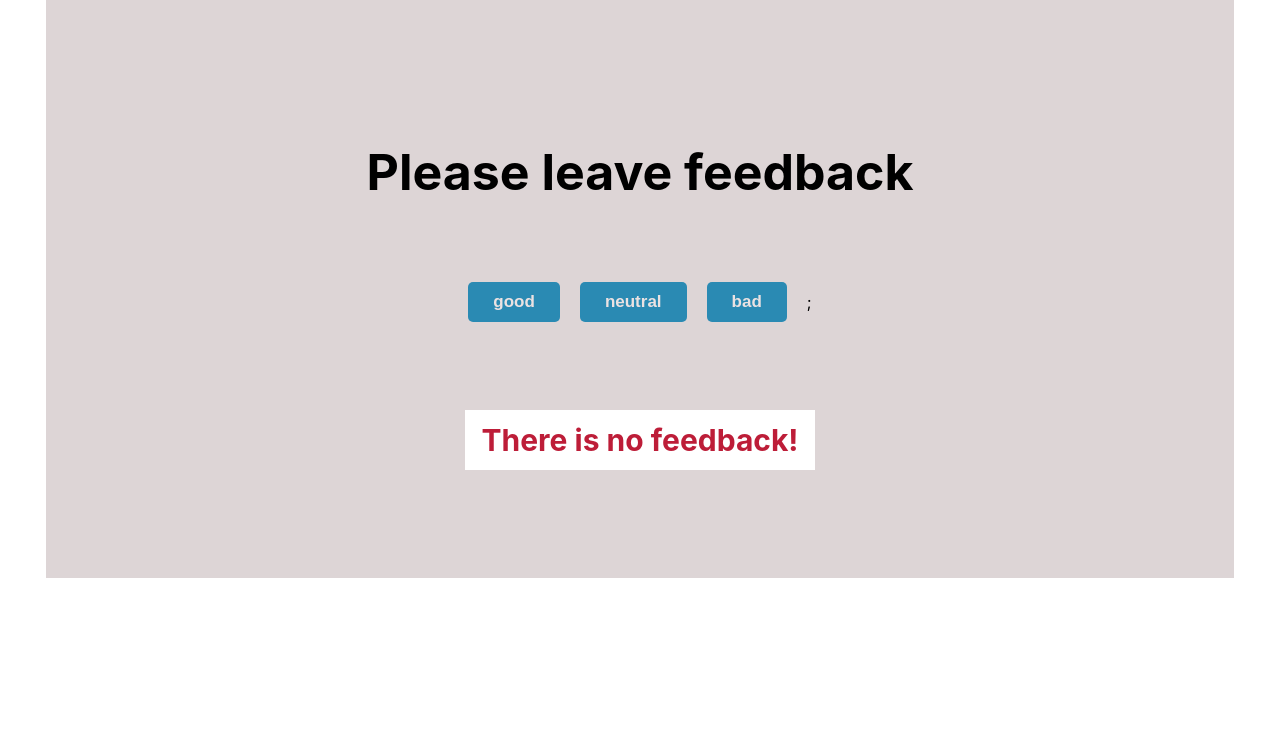
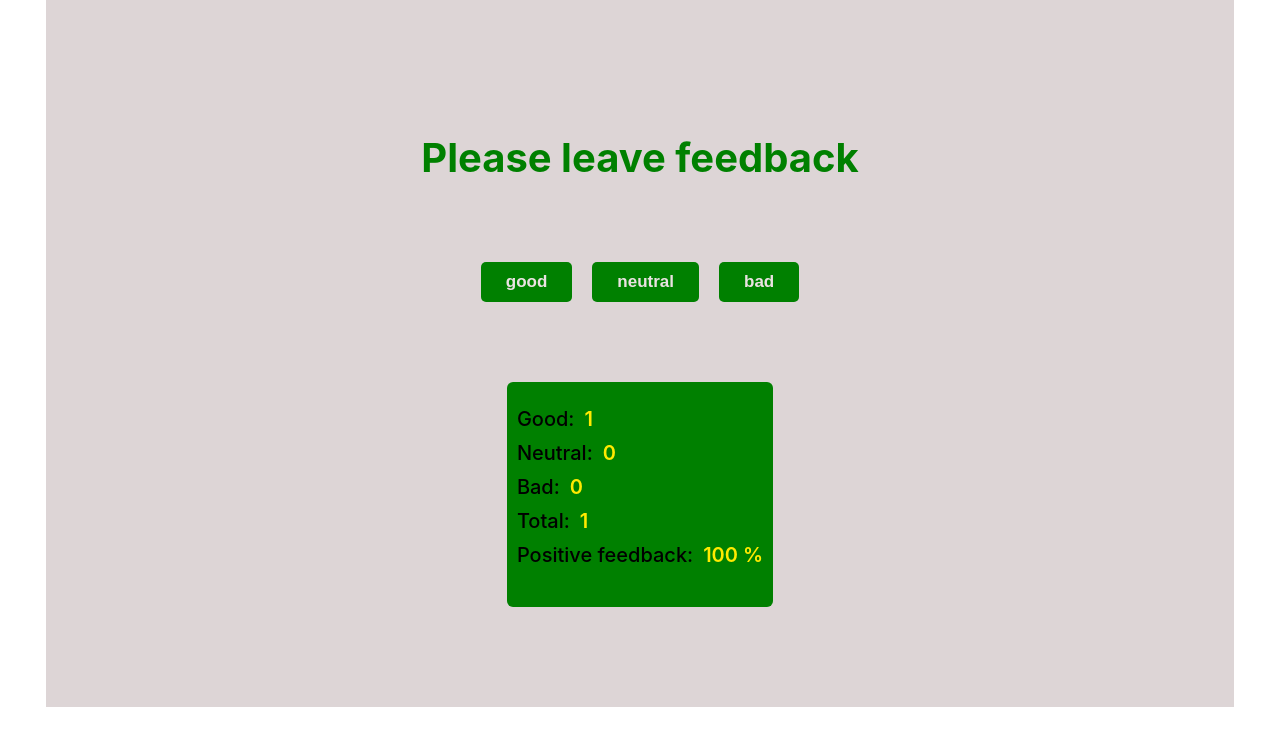
Before and after one commit to ILLIA89/goit-react-hw-02-feedback, a React (Create React App) app: page / in a window 1280 px wide. Both pictures are taken after a click on the button "good". Shown: the top 746 px of the page. Built offline with nearby package versions, Linux system fonts and the light colour scheme.

Commit message:
Feedback

```diff
--- a/package.json
+++ b/package.json
@@ -7,6 +7,7 @@
     "@testing-library/jest-dom": "^5.16.3",
     "@testing-library/react": "^12.1.4",
     "@testing-library/user-event": "^13.5.0",
+    "clsx": "^2.0.0",
     "react": "^18.1.0",
     "react-dom": "^18.1.0",
     "react-scripts": "5.0.1",
--- a/src/components/App.jsx
+++ b/src/components/App.jsx
@@ -1,4 +1,4 @@
-import { Component } from 'react';
+import React, { Component } from 'react';
 import { FeedbackOptions } from './FeedbackOptions/FeedbackOptions';
 import { Notification } from './Notification/Notification';
 import { Section } from './Section/Section';
@@ -7,7 +7,7 @@ import css from './App.module.css';
 
 export class App extends Component {
   // базовий стан наданий в дз
-  static defultProps = {
+  static defaultProps = {
     good: 0,
     neutral: 0,
     bad: 0,
--- a/src/components/FeedbackOptions/FeedbackOptions.jsx
+++ b/src/components/FeedbackOptions/FeedbackOptions.jsx
@@ -1,14 +1,15 @@
 import React from 'react';
 import css from './FeedbackOptions.module.css';
+
+import clsx from 'clsx';
 
 export const FeedbackOptions = ({ options, onCountOptions }) => {
   return (
     <div className={css.button_div}>
       {options.map(option => (
         <button
-          key={option}
           type="button"
-          className={`${css.btn} ${css[option]}`}
+          className={clsx(css.btn, css[option])}
           onClick={() => {
             onCountOptions(option);
           }}
@@ -16,7 +17,6 @@ export const FeedbackOptions = ({ options, onCountOptions }) => {
           {option}
         </button>
       ))}
-      ;
     </div>
   );
 };
--- a/src/components/FeedbackOptions/FeedbackOptions.module.css
+++ b/src/components/FeedbackOptions/FeedbackOptions.module.css
@@ -10,7 +10,7 @@
 .bad {
   padding: 10px 25px;
   border: none;
-  background-color: rgb(42, 138, 179);
+  background-color: green;
   color: rgb(235, 226, 226);
   border-radius: 5px;
   font-size: 17px;
@@ -18,11 +18,11 @@
 }
 
 .good:hover {
-  background-color: rgb(252, 0, 0);
+  background-color: rgb(216, 118, 19);
 }
 
 .neutral:hover {
-  background-color: rgb(189, 167, 21);
+  background-color: rgb(216, 118, 19);
 }
 
 .bad:hover {
--- a/src/components/Notification/Notification.jsx
+++ b/src/components/Notification/Notification.jsx
@@ -6,9 +6,9 @@ export const Notification = ({ message }) => {
         padding: '12px 16px',
         fontSize: '30px',
         fontWeight: 700,
-        borderColor: 'rgb(189, 29, 56)',
+        // borderColor: 'rgb(189, 29, 56)',
         backgroundColor: 'white',
-        color: 'rgb(189, 29, 56)',
+        color: 'green',
       }}
     >
       {message}
--- a/src/components/Section/Section.module.css
+++ b/src/components/Section/Section.module.css
@@ -1,6 +1,6 @@
 .section_title {
   margin-bottom: 80px;
-  font-size: 50px;
+  font-size: 40px;
   font-weight: 700;
-  color: rgb(0, 0, 0);
+  color: green;
 }
--- a/src/components/Statistics/Statistics.module.css
+++ b/src/components/Statistics/Statistics.module.css
@@ -1,17 +1,18 @@
 .statistics {
-  width: 500px;
+  min-width: 500hv;
   background-color: green;
+  border-radius: 6px;
 }
 .statistics_good {
-  padding-top: 30px;
+  padding-top: 15px;
 }
 .statistics_good,
 .statistics_neutral,
 .statistics_bad,
 .statistics_total,
 .statistics_featback {
-  margin-left: 50px;
-  font-size: 35px;
+  margin: 10px;
+  font-size: 20px;
   font-weight: 500;
 }
 .statistics_featback {
@@ -19,45 +20,45 @@
 }
 .statistics_good:hover,
 .statistics_good:focus {
-  color: rgb(61, 144, 96);
+  color: rgb(255, 234, 0);
 }
 .statistics_neutral:hover,
 .statistics_neutral:focus {
-  color: rgb(220, 192, 9);
+  color: rgb(255, 234, 0);
 }
 .statistics_bad:hover,
 .statistics_bad:focus {
-  color: rgb(225, 105, 14);
+  color: rgb(255, 234, 0);
 }
 .statistics_total:hover,
 .statistics_total:focus {
-  color: rgb(25, 116, 178);
+  color: rgb(255, 234, 0);
 }
 .statistics_featback:hover,
 .statistics_featback:focus {
-  color: rgb(178, 165, 25);
+  color: rgb(255, 234, 0);
 }
 .span_good,
 .span_neutral,
 .span_bad,
 .span_total,
 .span_featback {
-  font-size: 40px;
+  font-size: 20px;
   font-weight: 600;
   margin-left: 10px;
 }
 .span_good {
-  color: rgb(61, 144, 96);
+  color: rgb(255, 234, 0);
 }
 .span_neutral {
-  color: rgb(220, 192, 9);
+  color: rgb(255, 234, 0);
 }
 .span_bad {
-  color: rgb(225, 105, 14);
+  color: rgb(255, 234, 0);
 }
 .span_total {
-  color: rgb(25, 116, 178);
+  color: rgb(255, 234, 0);
 }
 .span_featback {
-  color: rgb(162, 195, 15);
+  color: rgb(255, 234, 0);
 }
```
Also changed, not shown: 1 other file (tests, documents, lock files or other folders).
